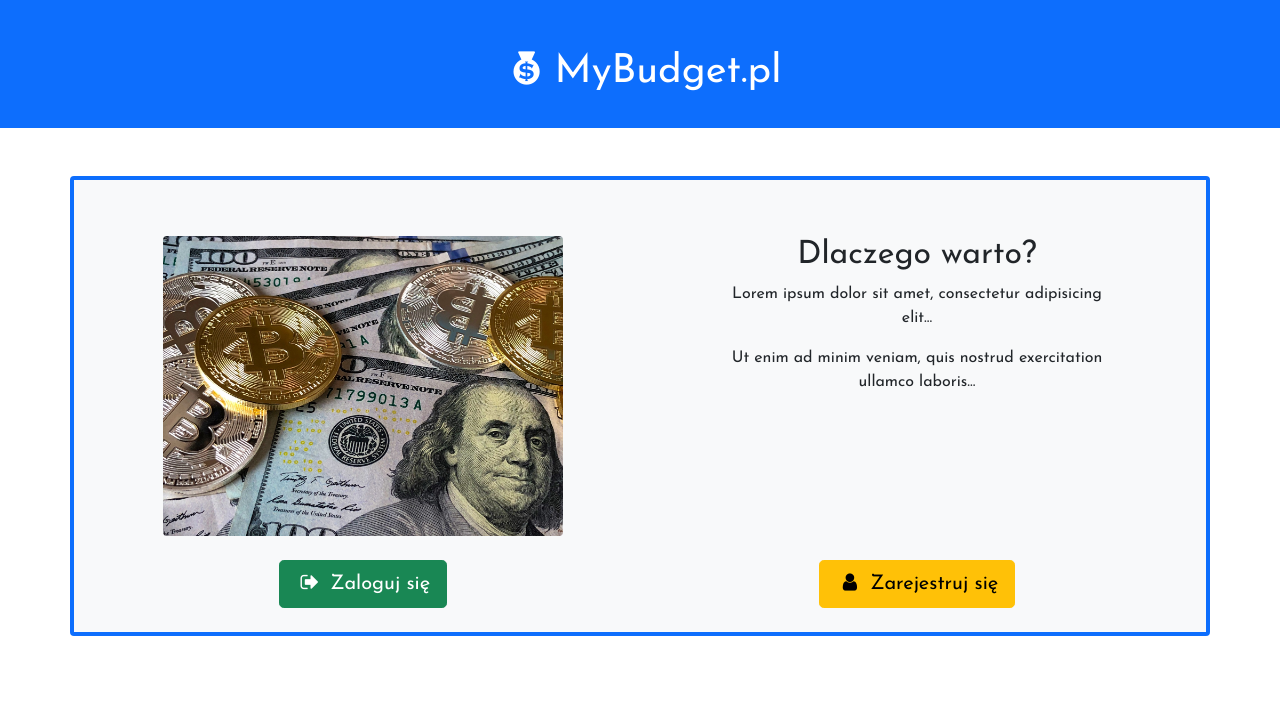
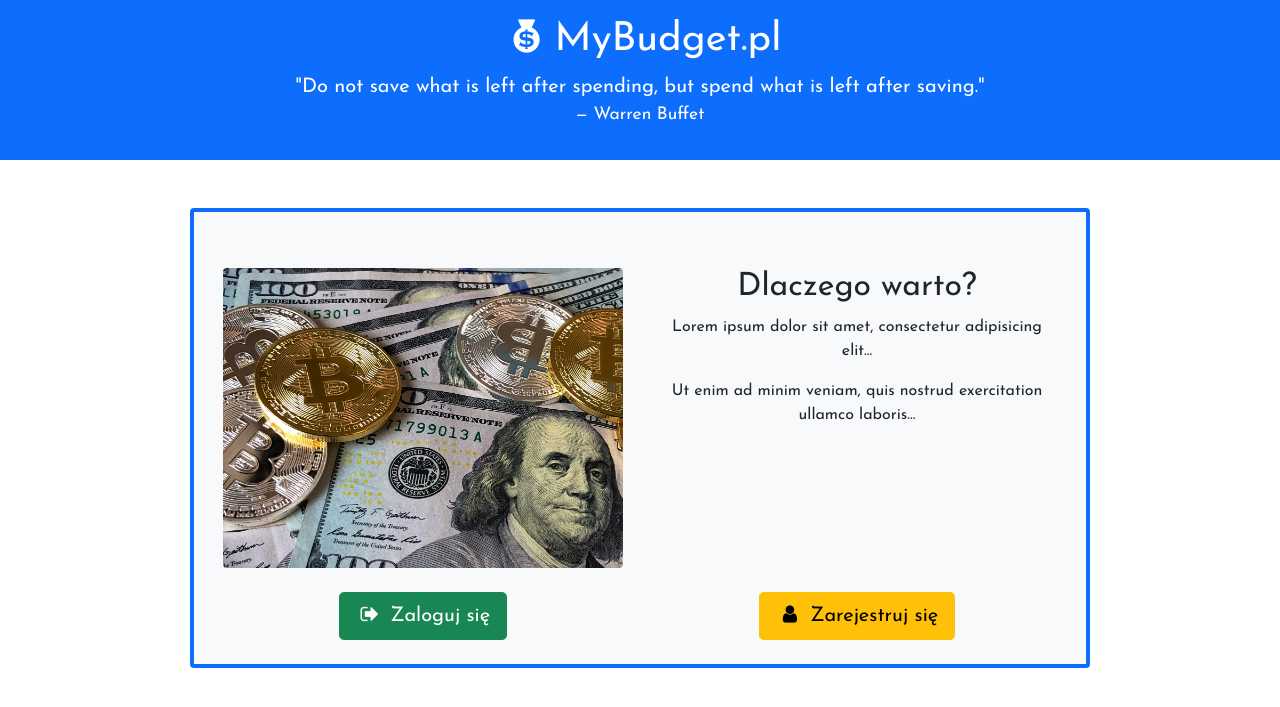
Before and after one commit to matkad92/MyBudgetWebApp, a PHP site: the page made by RWD_MainMenu .html in a window 1280 px wide. Shown: the top 707 px of the page. Run offline with PHP 8.4, Linux system fonts and the light colour scheme; some libraries are stand-ins or nearby versions.

Commit message:
Adding minor features to main page

```diff
--- a/RWD_MainMenu .html
+++ b/RWD_MainMenu .html
@@ -26,18 +26,24 @@
 
 	<header>
 
-			<div class="container-fluid  pt-5 p-4 bg-primary text-white text-center">
+		<div class="container-fluid p-3 bg-primary text-white text-center">
 			<h1 class="logo"><i class="icon-money"></i>MyBudget.pl</h1>
+
+			  <blockquote class="blockquote">
+				<p>"Do not save what is left after spending, but spend what is left after saving."</p>
+				<footer class="blockquote-footer text-white">Warren Buffet</footer>
+			</blockquote>
+
 		</div>
 
 	</header>
 
 	<main>
 
-			<div class="container-md p-4 mt-5 text-dark bg-light text-center rounded border border-4 border-primary">
+		<div id="mainPageContainer" class="container-md p-4 mt-5 text-dark bg-light text-center rounded border border-4 border-primary">
 
 			<section>
-					<div class="row mt-3 gy-3">
+				<div class="row mt-3 ml-2 gy-3" >
 
 					<div class="col">
 						 <img class="rounded mainPagePicture" src="img/tlo1.jpg" alt="Nie można wyświetlić obrazu">
@@ -60,7 +66,6 @@
 
 						<button type="button" class="btn btn-lg btn-success btn-block"><i class="icon-logout"></i> Zaloguj się</button>
 
-
 					</div>
 
 					<div class="col text-center">
--- a/RWDcss.css
+++ b/RWDcss.css
@@ -18,3 +18,8 @@ body
 	margin-left: auto;
 	margin-right: auto;
 }
+
+#mainPageContainer
+{
+	max-width: 900px;
+}
```
Lines whose indentation alone changed are shown as unchanged.
